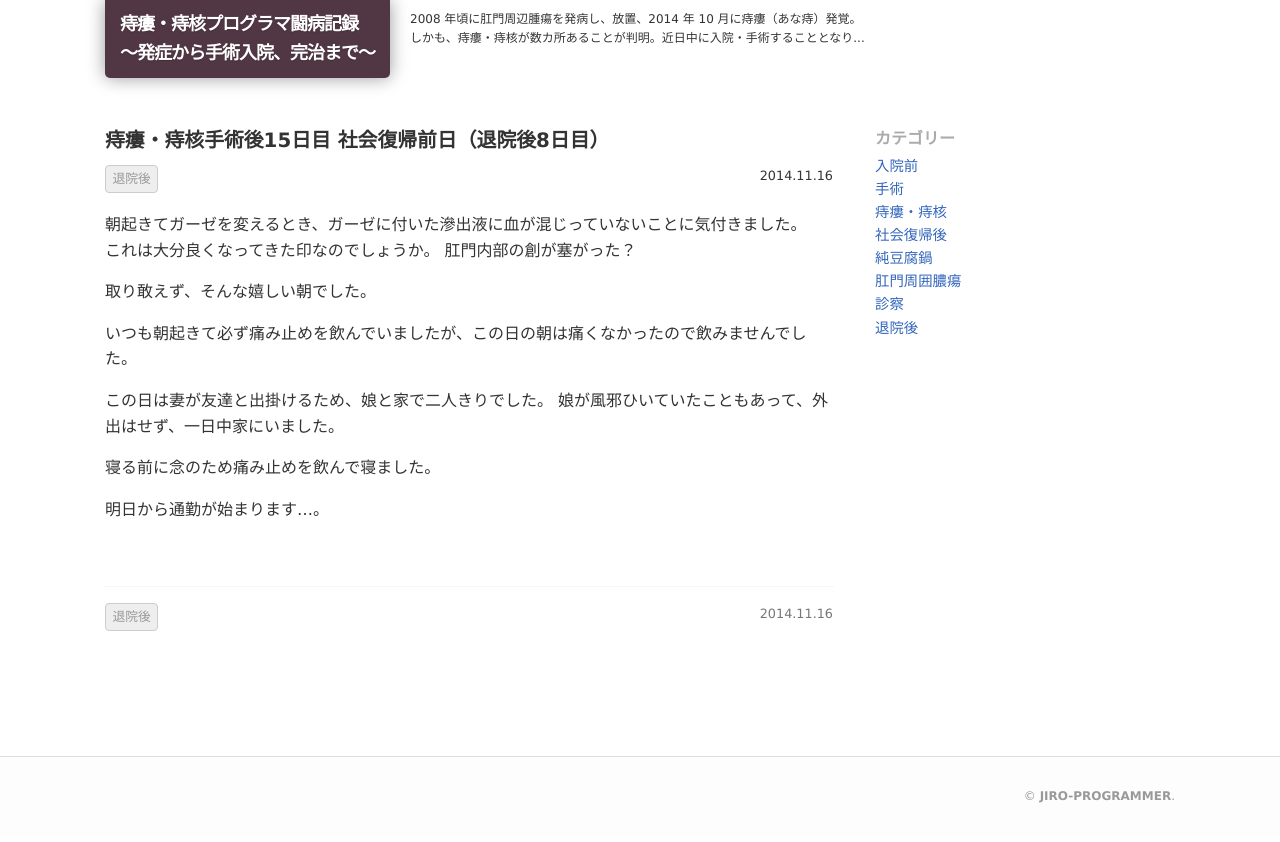
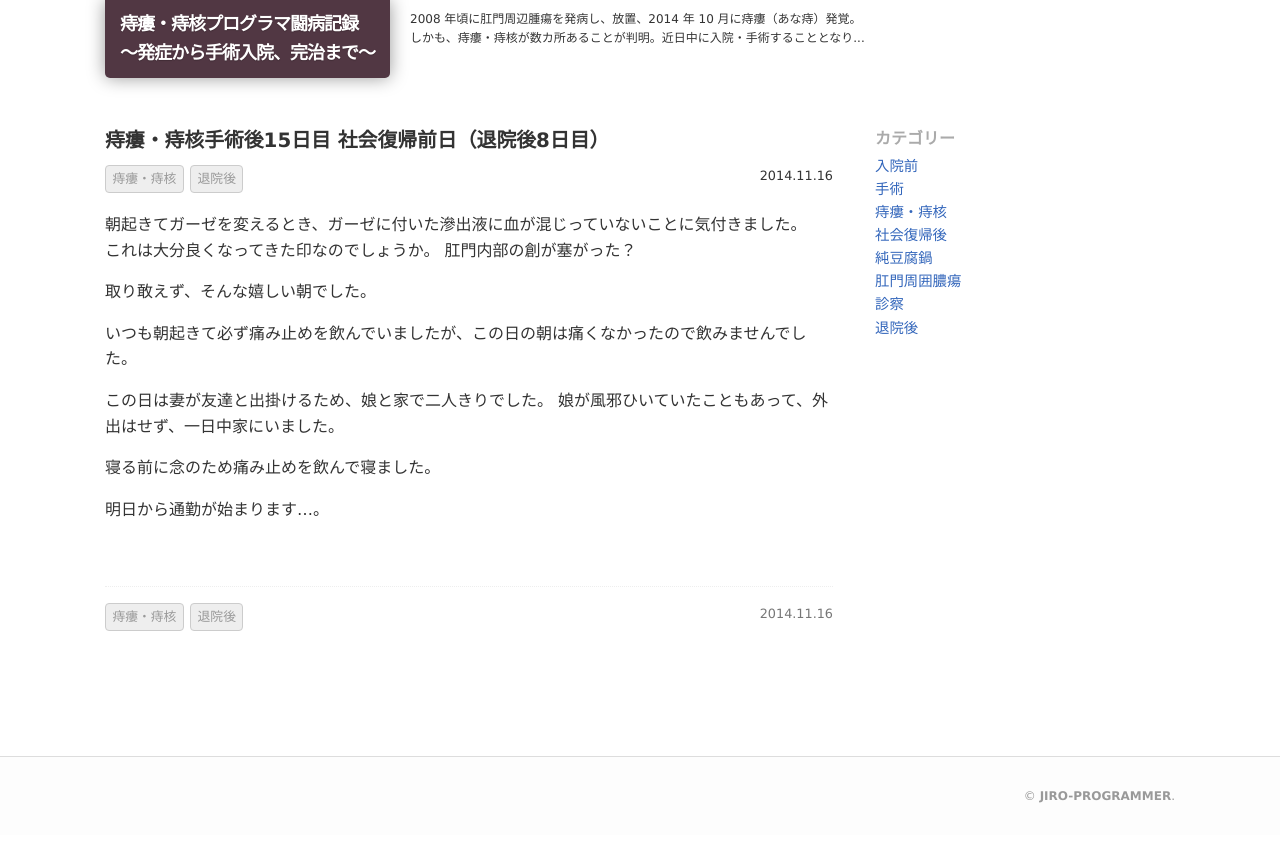
Before and after one commit to jiro-programmer/blog, a Jekyll site: the page built from _posts/2018-11-16-26.md, in a window 1280 px wide. Shown: the top 842 px of the page. Built offline with Jekyll 4.4.1, drawn with Linux system fonts in a browser that asks for light colours; a script that is not in the unit is left out.

Commit message:
Update 2018-11-16-26.md

```diff
--- a/_posts/2018-11-16-26.md
+++ b/_posts/2018-11-16-26.md
@@ -4,6 +4,7 @@ title: "痔瘻・痔核手術後15日目 社会復帰前日（退院後8日目
 date: 2014-11-16 09:00:00 +0900
 show_suffix_title: true
 tags:
+- 痔瘻・痔核
 - 退院後
 ---
 
```
